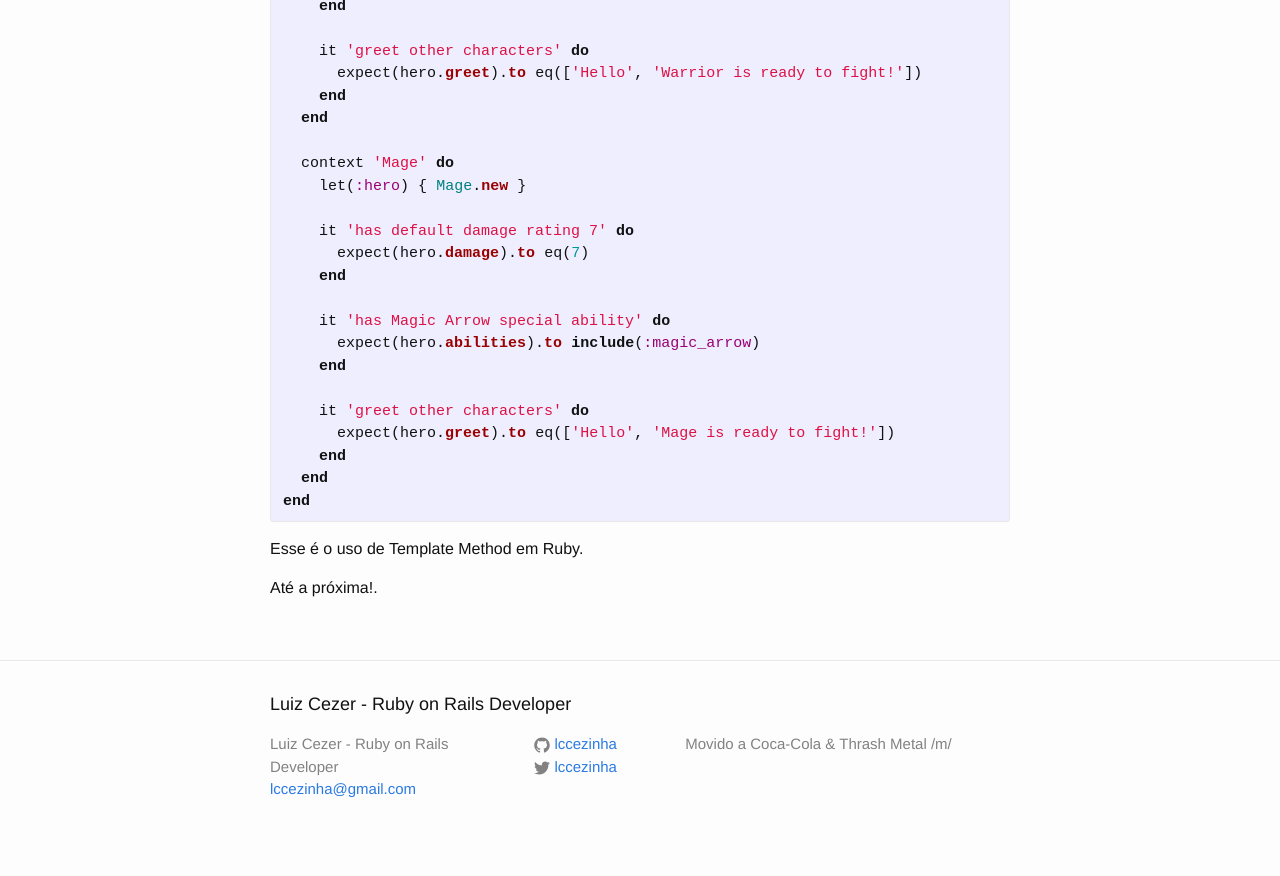
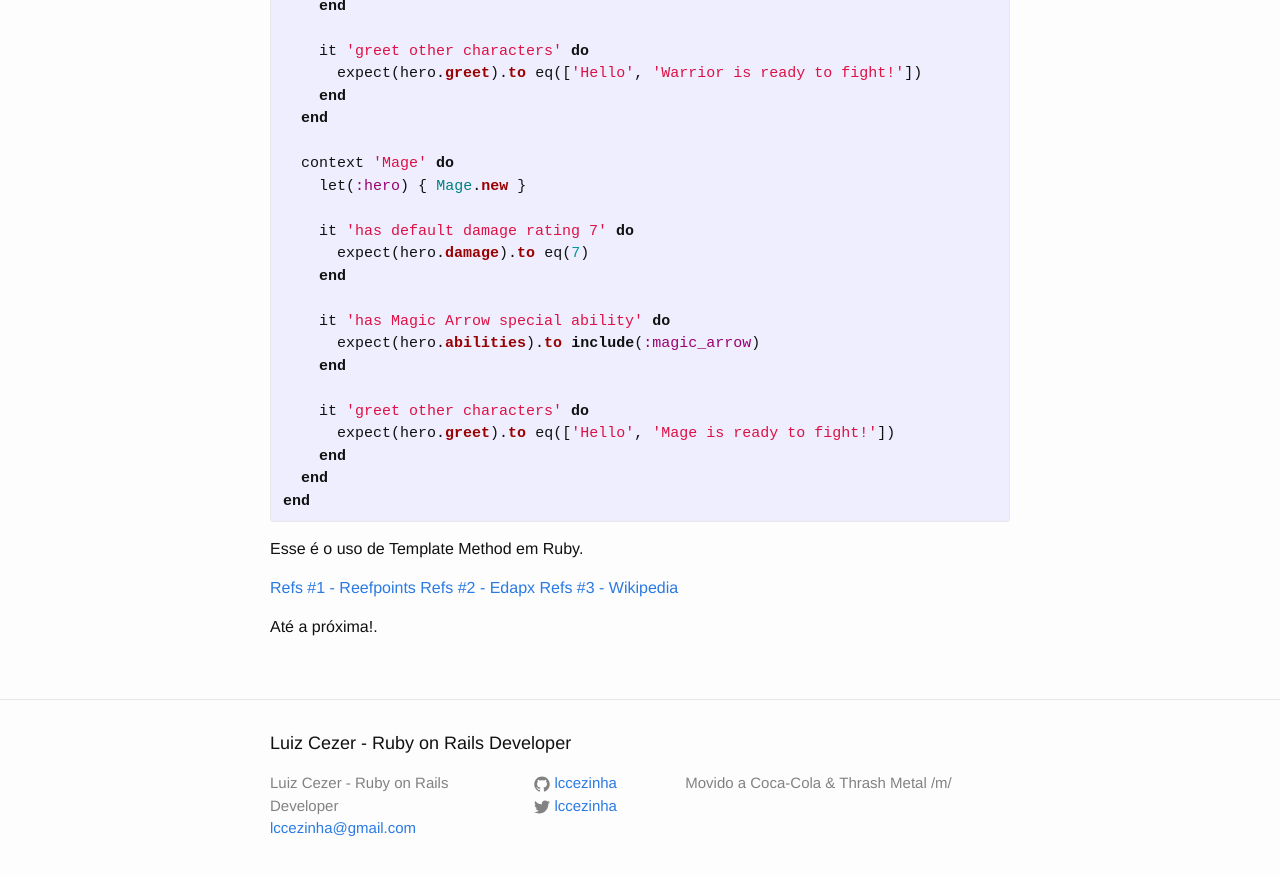
Before and after one commit to lccezinha/lccezinha.github.io, a Jekyll site: the page built from _posts/2015-03-03-template-method-em-ruby.md, in a window 1280 px wide and 900 px high, scrolled down 10076 px. Shown: the top 876 px of the window. Built offline with Jekyll 4.4.1, drawn with Linux system fonts in a browser that asks for light colours.

Commit message:
Add refs to post: template method

```diff
--- a/_posts/2015-03-03-template-method-em-ruby.md
+++ b/_posts/2015-03-03-template-method-em-ruby.md
@@ -439,9 +439,12 @@ describe 'Template Method Pattern' do
     end
   end
 end
-
 {% endhighlight %}
 
 Esse é o uso de Template Method em Ruby.
 
+[Refs #1 - Reefpoints](http://reefpoints.dockyard.com/ruby/2013/07/10/design-patterns-template-pattern.html)
+[Refs #2 - Edapx](http://edapx.com/2013/10/27/template-pattern/)
+[Refs #3 - Wikipedia](http://pt.wikipedia.org/wiki/Template_Method)
+
 Até a próxima!.
```
